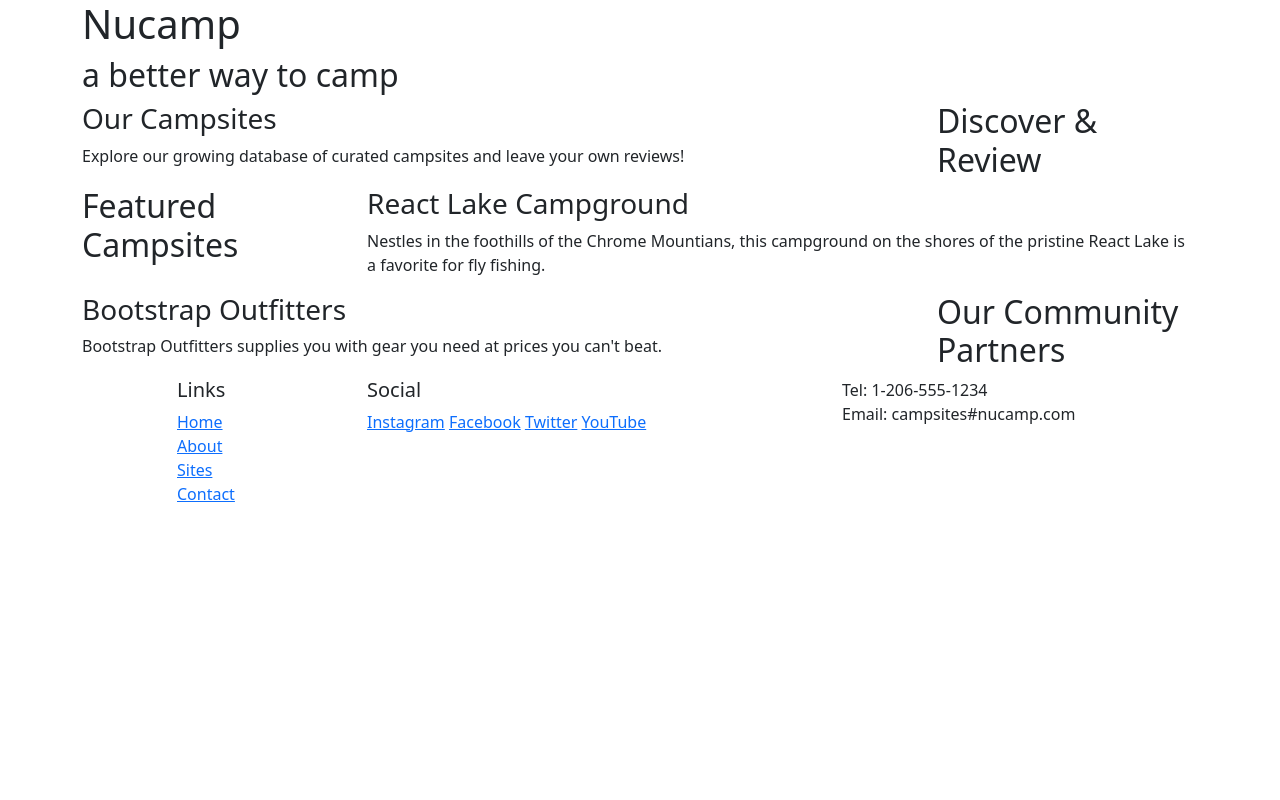
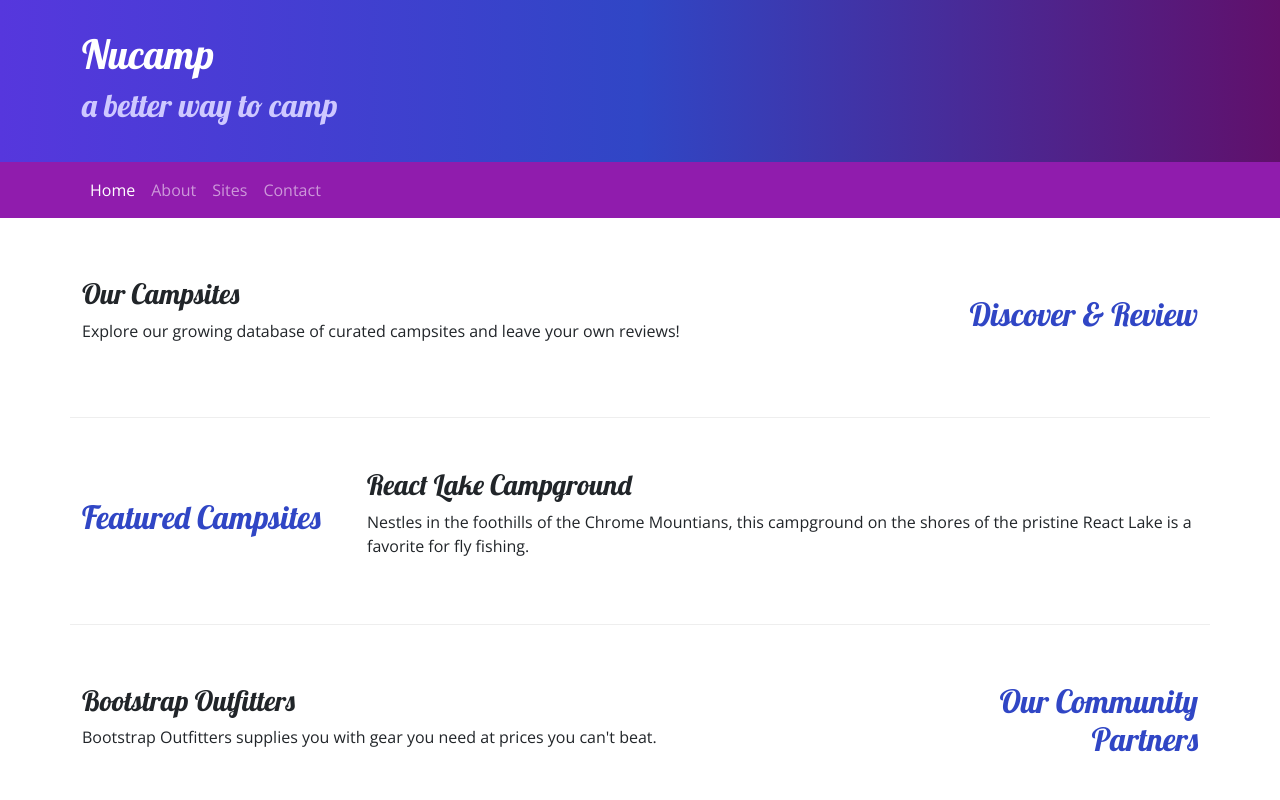
Before and after one commit to holiboy1/nucampsiteweb, a plain HTML site: page index.html in a window 1280 px wide. Shown: the top 800 px of the page. Drawn offline with nearby package versions, Linux system fonts and the light colour scheme.

Commit message:
nuCampsite Web

```diff
--- /dev/null
+++ b/css/styles.css
@@ -0,0 +1,36 @@
+body{
+    font-family: "Open sans", sans-serif;
+}
+
+h1, h2, h3 {
+    font-family: "Lobster", cursive;
+}
+
+h2 {
+    color: #3046c5;
+}
+
+header {
+    padding: 30px;
+    background-image: linear-gradient(to right, #5637dd, #3046c5, #60106b);
+    color: white;
+}
+
+header h2 {
+    color: #cec8ff;
+}
+
+footer {
+    background-image: linear-gradient(#cec8ff, white);
+    padding: 20px 0;
+}
+
+.row-content {
+    padding: 50px 0;
+    border-bottom: 1px ridge;
+    min-height: 200px;
+}
+
+.navbar {
+    background-color: #901cad;
+}
--- a/index.html
+++ b/index.html
@@ -6,6 +6,9 @@
     <meta name="viewport" content="width=device, initial-scale=1">
      <!-- Bootstrap CSS -->
      <link href="https://cdn.jsdelivr.net/npm/bootstrap@5.2.3/dist/css/bootstrap.min.css" rel="stylesheet" integrity="sha384-rbsA2VBKQhggwzxH7pPCaAqO46MgnOM80zW1RWuH61DGLwZJEdK2Kadq2F9CUG65" crossorigin="anonymous"/>
+     <!--Additional CSS must be placed AFTER Bootstrap CSS-->
+     <link rel="stylesheet" href="https://fonts.googleapis.com/css?family=Lobster|Open+Sans"/>
+     <link rel="stylesheet" href="/css/styles.css">
     <title>Nucamp: A Better Way To Camp</title>
 </head>
 
@@ -19,43 +22,61 @@
                     <h2>a better way to camp</h2>
                 </div>
             </div>
-
         </div>
     </header>
+
+    <!--Navbar-->
+    <nav class="navbar navbar-expand-sm navbar-dark sticky-top">
+        <div class="container">
+            <button class="navbar-toggler ms-auto" type="button" data-bs-toggle="collapse" data-bs-target="#nucampNavbar">
+                <span class="navbar-toggler-icon"></span>
+            </button>
+            <ul class="navbar-nav">
+                <li class="nav-item"><a class="nav-link active" href="#">Home</a></li>
+                <li class="nav-item"><a class="nav-link" href="aboutus.html">About</a></li>
+                <li class="nav-item"><a class="nav-link" href="#">Sites</a></li>
+                <li class="nav-item"><a class="nav-link" href="#">Contact</a></li>
+            </ul>
+            <div class="collapse navbar-collapse" id="nucampNavbar">
+                <ul class="navbar-nav">
+                </ul>
+            </div>
+        </div>
+    </nav>
 
     <!--main section-->
     <main class="container">
 
         <!--discover section-->
-        <section class="row">
+        <section class="row row-content align-items-center">
             <div class="col-sm-4 col-md-3 order-sm-last">
-                <h2>Discover & Review</h2>
+                <h2 class="text-sm-end">Discover & Review</h2>
             </div>
             <div class="col">
                 <h3>Our Campsites</h3>
-                <p>Explore our growing database of curated campsites and leave your own reviews!</p>
+                <p class="d-none d-sm-block">Explore our growing database of curated campsites and leave your own reviews!</p>
             </div>
         </section>
 
         <!--Feature Section-->
-        <section class="row">
+        <section class="row row-content align-items-center">
             <div class="col-sm-4 col-md-3">
                <h2>Featured Campsites</h2>
             </div>
             <div class="col">
                 <h3>React Lake Campground</h3>
-                <p>Nestles in the foothills of the Chrome Mountians, this campground on the shores of the pristine React Lake is a favorite for fly fishing.</p>
+                <p class="d-none d-sm-block">Nestles in the foothills of the Chrome Mountians, this campground on the shores of the pristine React Lake is a favorite for fly fishing.</p>
             </div>
         </section>
 
         <!--Partner Section-->
-        <section class="row">
+        <section class="row row-content align-items-center">
             <div class="col-sm-4 col-md-3 order-sm-last">
-                <h2>Our Community Partners</h2>
+                <h2 class="text-sm-end">Our Community Partners</h2>
             </div>
             <div class="col">
                 <h3>Bootstrap Outfitters</h3>
-                <p>Bootstrap Outfitters supplies you with gear you need at prices you can't beat.</p>
+                <p class="d-none d-sm-block">Bootstrap Outfitters supplies you with gear you need at prices you can't beat.</p>
             </div>
         </section>
     </main>
@@ -63,23 +84,23 @@
     <footer>
         <div class="container">
             <div class="row">
-                    <div class="col-4 col-sm-2 offset-1">
+                    <div class="col-4 col-sm-2 offset-1 text-center">
                         <h5>Links</h5>
                         <uL class="list-unstyled">
                             <li><a href="#">Home</a></li>
-                            <li><a href="#">About</a></li>
+                            <li><a href="aboutus.html">About</a></li>
                             <li><a href="#">Sites</a></li]>
                             <li><a href="#">Contact</a></li>
                         </uL>
                     </div>
-                    <div class="col-6 col-sm-5">
+                    <div class="col-6 col-sm-5 text-center">
                         <h5>Social</h5>
                         <a href="http://instagram.com/">Instagram</a>
                         <a href="http://facebook.com/">Facebook</a>
                         <a href="http://twitter.com/">Twitter</a>
                         <a href="http://youtube.com/">YouTube</a>
                     </div>
-                    <div class="col-sm-4">
+                    <div class="col-sm-4 text-center">
                         Tel: 1-206-555-1234<br>
                         Email: campsites#nucamp.com
                     </div>
```
Also changed, not shown: aboutus.html (added, +111 -0 lines).
